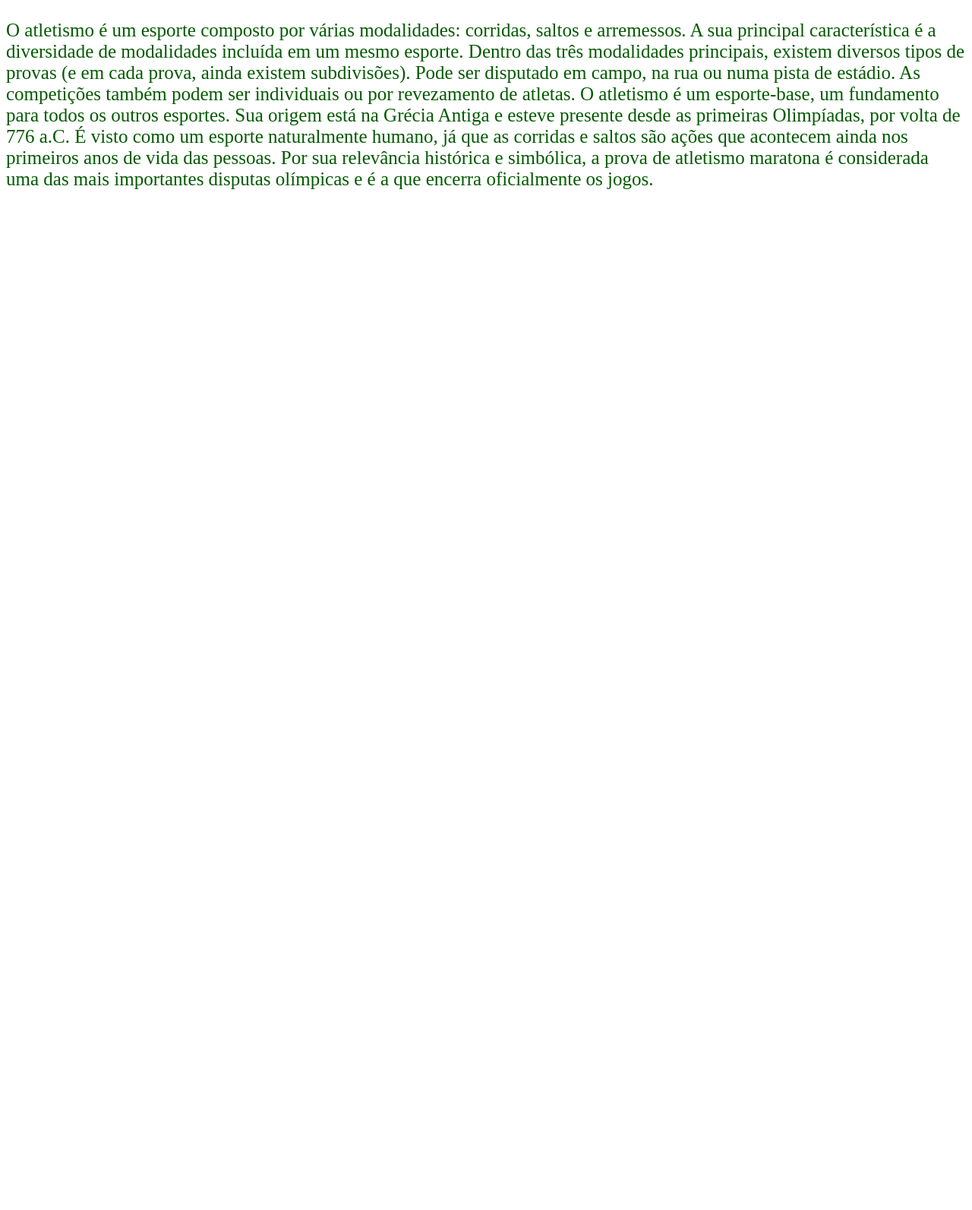
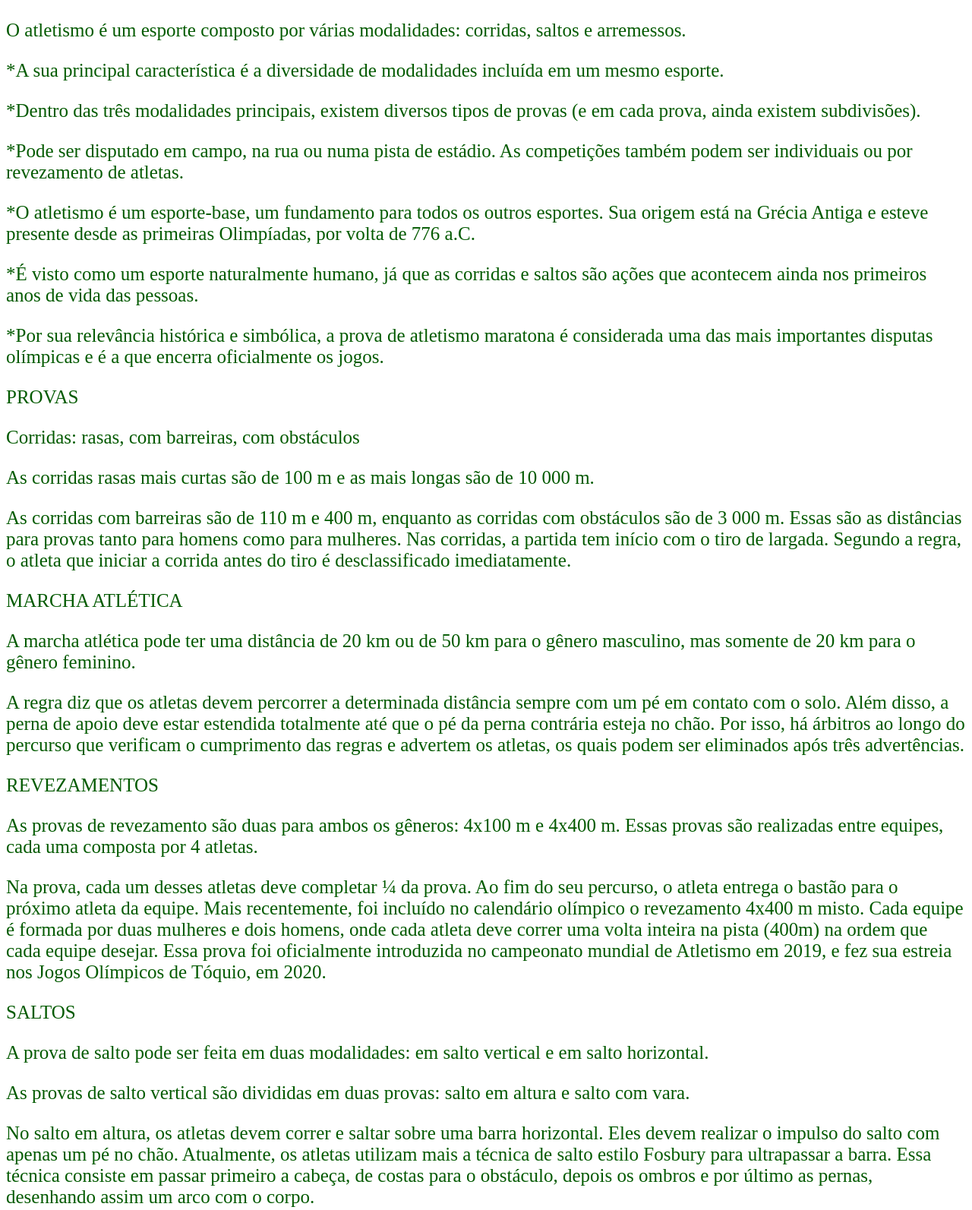
Before and after one commit to BOBCACHORAO/site-da-profiss-o, a plain HTML site: page index.html in a window 1280 px wide. Shown: the part 200-1793 px from the top of the page at 76% size. Before the commit the page ends 800 px from the top, so only its background shows below. Drawn offline with Linux system fonts and the light colour scheme.

Commit message:
Add files via upload

```diff
--- a/index.html
+++ b/index.html
@@ -18,19 +18,73 @@
     <div class="texto1">
     <p>O atletismo é um esporte composto por várias modalidades: corridas, saltos e arremessos.
 
-        A sua principal característica é a diversidade de modalidades incluída em um mesmo esporte.
+       <p>*A sua principal característica é a diversidade de modalidades incluída em um mesmo esporte.</p>
 
-        Dentro das três modalidades principais, existem diversos tipos de provas (e em cada prova, ainda existem subdivisões).
+        <p>*Dentro das três modalidades principais, existem diversos tipos de provas (e em cada prova, ainda existem subdivisões).</p>
 
-        Pode ser disputado em campo, na rua ou numa pista de estádio. As competições também podem ser individuais ou por revezamento de atletas.
+        <p>*Pode ser disputado em campo, na rua ou numa pista de estádio. As competições também podem ser individuais ou por revezamento de atletas.</p>
 
-        O atletismo é um esporte-base, um fundamento para todos os outros esportes. Sua origem está na Grécia Antiga e esteve presente desde as primeiras Olimpíadas, por volta de 776 a.C.
+        <p>*O atletismo é um esporte-base, um fundamento para todos os outros esportes. Sua origem está na Grécia Antiga e esteve presente desde as primeiras Olimpíadas, por volta de 776 a.C.</p>
 
-        É visto como um esporte naturalmente humano, já que as corridas e saltos são ações que acontecem ainda nos primeiros anos de vida das pessoas.
+        <p>*É visto como um esporte naturalmente humano, já que as corridas e saltos são ações que acontecem ainda nos primeiros anos de vida das pessoas.</p>
 
-        Por sua relevância histórica e simbólica, a prova de atletismo maratona é considerada uma das mais importantes disputas olímpicas e é a que encerra oficialmente os jogos.
+       <p> *Por sua relevância histórica e simbólica, a prova de atletismo maratona é considerada uma das mais importantes disputas olímpicas e é a que encerra oficialmente os jogos.</p>
+        <p>PROVAS</p>
+        <P>Corridas: rasas, com barreiras, com obstáculos</P>
+        <P>As corridas rasas mais curtas são de 100 m e as mais longas são de 10 000 m.</P>
+    <p>As corridas com barreiras são de 110 m e 400 m, enquanto as corridas com obstáculos são de 3 000 m.
 
-    </p>
+        Essas são as distâncias para provas tanto para homens como para mulheres.
+
+        Nas corridas, a partida tem início com o tiro de largada. Segundo a regra, o atleta que iniciar a corrida antes do tiro é desclassificado imediatamente.
+
+        </p>
+        <p>MARCHA ATLÉTICA</p>
+        <P>A marcha atlética pode ter uma distância de 20 km ou de 50 km para o gênero masculino, mas somente de 20 km para o gênero feminino.</P>
+        <P>A regra diz que os atletas devem percorrer a determinada distância sempre com um pé em contato com o solo. Além disso, a perna de apoio deve estar estendida totalmente até que o pé da perna contrária esteja no chão. Por isso, há árbitros ao longo do percurso que verificam o cumprimento das regras e advertem os atletas, os quais podem ser eliminados após três advertências.</P>
+        <P>REVEZAMENTOS</P>
+        <P>As provas de revezamento são duas para ambos os gêneros: 4x100 m e 4x400 m. Essas provas são realizadas entre equipes, cada uma composta por 4 atletas.
+
+        </P>
+        <P>Na prova, cada um desses atletas deve completar ¼ da prova. Ao fim do seu percurso, o atleta entrega o bastão para o próximo atleta da equipe.
+
+            Mais recentemente, foi incluído no calendário olímpico o revezamento 4x400 m misto. Cada equipe é formada por duas mulheres e dois homens, onde cada atleta deve correr uma volta inteira na pista (400m) na ordem que cada equipe desejar. Essa prova foi oficialmente introduzida no campeonato mundial de Atletismo em 2019, e fez sua estreia nos Jogos Olímpicos de Tóquio, em 2020.</P>
+            <P>SALTOS</P>
+            <P>A prova de salto pode ser feita em duas modalidades: em salto vertical e em salto horizontal.</P>
+            <P>As provas de salto vertical são divididas em duas provas: salto em altura e salto com vara.
+
+            </P>
+            <P>No salto em altura, os atletas devem correr e saltar sobre uma barra horizontal. Eles devem realizar o impulso do salto com apenas um pé no chão. Atualmente, os atletas utilizam mais a técnica de salto estilo Fosbury para ultrapassar a barra. Essa técnica consiste em passar primeiro a cabeça, de costas para o obstáculo, depois os ombros e por último as pernas, desenhando assim um arco com o corpo.</P>
+            <P>No salto com vara, os atletas utilizam uma vara flexível com comprimento entre 2,80m e 3,40m, tanto para homens como para mulheres.</P>
+            <P>Para realizar o salto, os atletas correm inicialmente por 20 metros com a vara, e perto de chegarem no sarrafo, nome dado à barra que os atletas devem ultrapassar, eles espetam a vara flexível no chão para auxiliar o impulso e conseguir saltar sobre a sarrafo que está colocado a uma determinada altura. O objetivo é ultrapassar o sarrafo, sem derrubá-lo. Após os saltos verticais, os atletas são amparados por um colchão.</P>
+            <P>Em ambas as provas, a altura do sarrafo sobe consoante a capacidade de saltar dos atletas em cada prova. Assim, vencem as provas os atletas que conseguirem saltar a maior altura.
+
+            </P>
+            <P>As provas de salto horizontal compreendem o salto em distância e o salto triplo.
+
+                No salto em distância, os atletas correm uma distância aproximadamente 40 m para ganhar impulso. Quando eles chegam na marca estabelecida na pista, saltam o mais longe possível em uma caixa de areia, onde a distância do salto é medida. Caso o atleta realize o salto antes da marca estabelecida no solo, como punição, o salto não é validado.</P>
+                <P>SALTO TRIPLO</P>
+                <P>No salto triplo, o atleta também realiza uma corrida inicial, e após a marca determinada no solo, o atleta deve realizar dois saltos, um com cada pé, antes de realizar o salto final, o terceiro salto, na caixa de areia.
+
+Em ambas as provas, vencem os atletas que saltarem a maior distância.</P>
+        <P>ARREMEÇOS E LANÇAMENTOS</P>
+        <P>No arremesso de peso, a esfera pesa 7,26 kg na modalidade masculina e 4 kg na modalidade feminina. O martelo tem peso similar à esfera, contudo, ele possui um cabo que permite aos atletas imprimirem movimentos lineares à esfera e assim arremessá-la a uma maior distância.</P>
+        <P>De acordo com as regras, os atletas devem segurar o peso ou o martelo com apenas uma mão, onde os atletas devem jogá-lo o mais longe que conseguirem.</P>
+        <P>Os discos têm peso de 2 kg para os homens e de 1 kg para as mulheres. Os dardos, por sua vez, são de 800 g para os homens e de 600 g para as mulheres.</P>
+        <P>No arremesso de discos, os atletas seguram o disco plano contra os dedos da mão e do antebraço, giram sobre si e lançam o disco no ar estendendo o braço.</P>
+        <P>PROVAS COMBINADAS</P>
+        <P>O Decatlo é a prova masculina, enquanto o Heptatlo é a prova feminina.
+
+        </P>
+        <P>O Decatlo é uma prova composta por 10 modalidades: corrida de 100, 400 e 500 metros; corrida de 110m com barreiras; saltos em comprimento; salto em altura e com vara; arremessos de peso, disco e dardo.
+
+        </P>
+        <P>O Heptatlo é composto por 7 provas: corrida de 100, 200 e 800 metros; saltos em comprimento e em altura; arremessos de peso e dardo.</P>
+        <P>Nas provas combinadas, os atletas pontuam de acordo com as suas marcas nas provas individuais, utilizando uma tabela de conversão que transforma as marcas em pontos. A soma desses pontos determina o vencedor.
+
+        </P>
+
+
     </div>
 
 </body>
```
